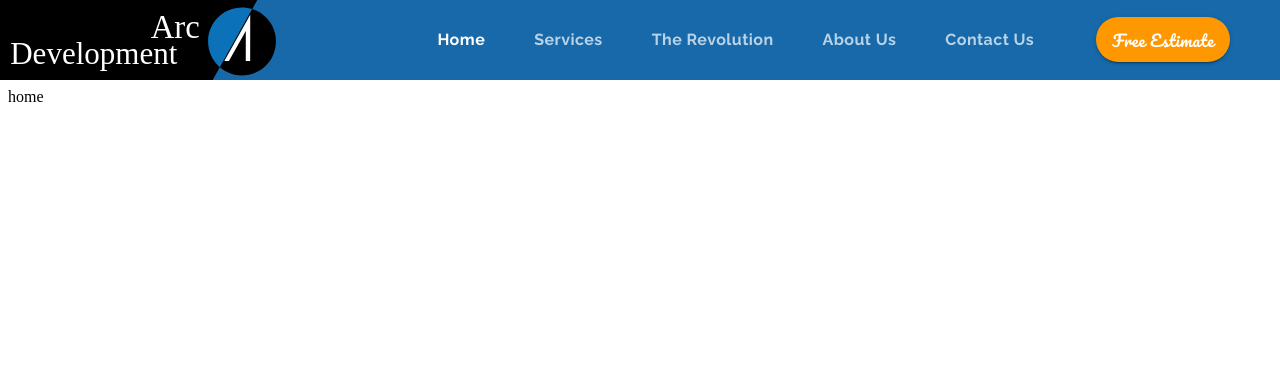
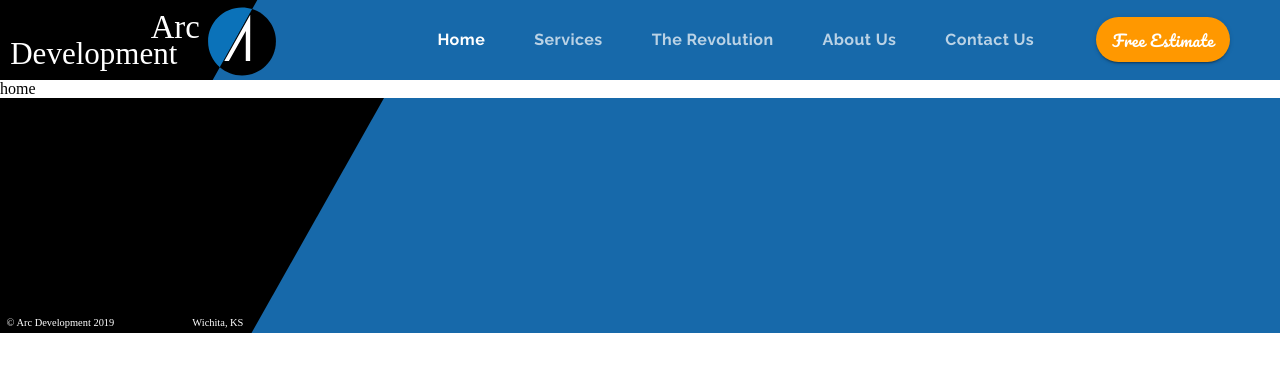
Before and after one commit to samandar-boymurodov/Arc-Development, a React (Create React App) app: page / in a window 1280 px wide. Shown: the top 372 px of the page. Built offline with nearby package versions, Linux system fonts and the light colour scheme.

Commit message:
Footer is added

```diff
--- a/public/index.html
+++ b/public/index.html
@@ -26,7 +26,7 @@
     <title>React App</title>
 </head>
 
-<body>
+<body style="margin: 0;">
     <noscript>You need to enable JavaScript to run this app.</noscript>
     <div id="root"></div>
     <!--
--- a/src/components/App.js
+++ b/src/components/App.js
@@ -4,6 +4,7 @@ import Header from './UI/Header'
 import { BrowserRouter, Route, Switch } from "react-router-dom"
 
 import { Links } from './Utils/Links'
+import { Footer } from './UI/Footer'
 
 function App() {
   return (
@@ -18,6 +19,7 @@ function App() {
           <Route exact path={Links.contact} component={() => <div>contact</div>}/>
           <Route exact path={Links.estimate} component={() => <div>estimate</div>}/>
         </Switch>
+        <Footer />
       </BrowserRouter>
     </ThemeProvider>
   );
--- /dev/null
+++ b/src/components/UI/Footer.js
@@ -0,0 +1,34 @@
+import { makeStyles } from '@material-ui/styles'
+import { Theme } from './Theme'
+import fLogo from '../../assets/Footer Adornment.svg'
+
+const useStyles = makeStyles(theme => ({
+    footer: {
+        backgroundColor: theme.palette.primary.main,
+        width: "100%",
+        zIndex: "1302",
+        position: "relative",
+        "& img": {
+            width: "24rem",
+            [theme.breakpoints.down("md")]: {
+                width: "22rem",
+            },
+            [theme.breakpoints.down("sm")]: {
+                width: "12rem",
+            },
+
+            verticalAlign: "bottom"
+        }
+    }
+
+}))
+
+export const Footer = () => {
+    const classes = useStyles()
+
+    return (
+        <footer className={classes.footer}>
+            <img src={fLogo} alt="Footer logo" />
+        </footer>
+    )
+}
--- a/src/components/UI/Header.js
+++ b/src/components/UI/Header.js
@@ -45,6 +45,9 @@ const useStyles = makeStyles((theme) => ({
         marginBottom: "1rem",
         [theme.breakpoints.down("md")]: {
             marginBottom: "0.1rem"
+        },
+        [theme.breakpoints.down("xs")]: {
+            marginBottom: "0.5rem"
         }
     },
     logo: {
```
